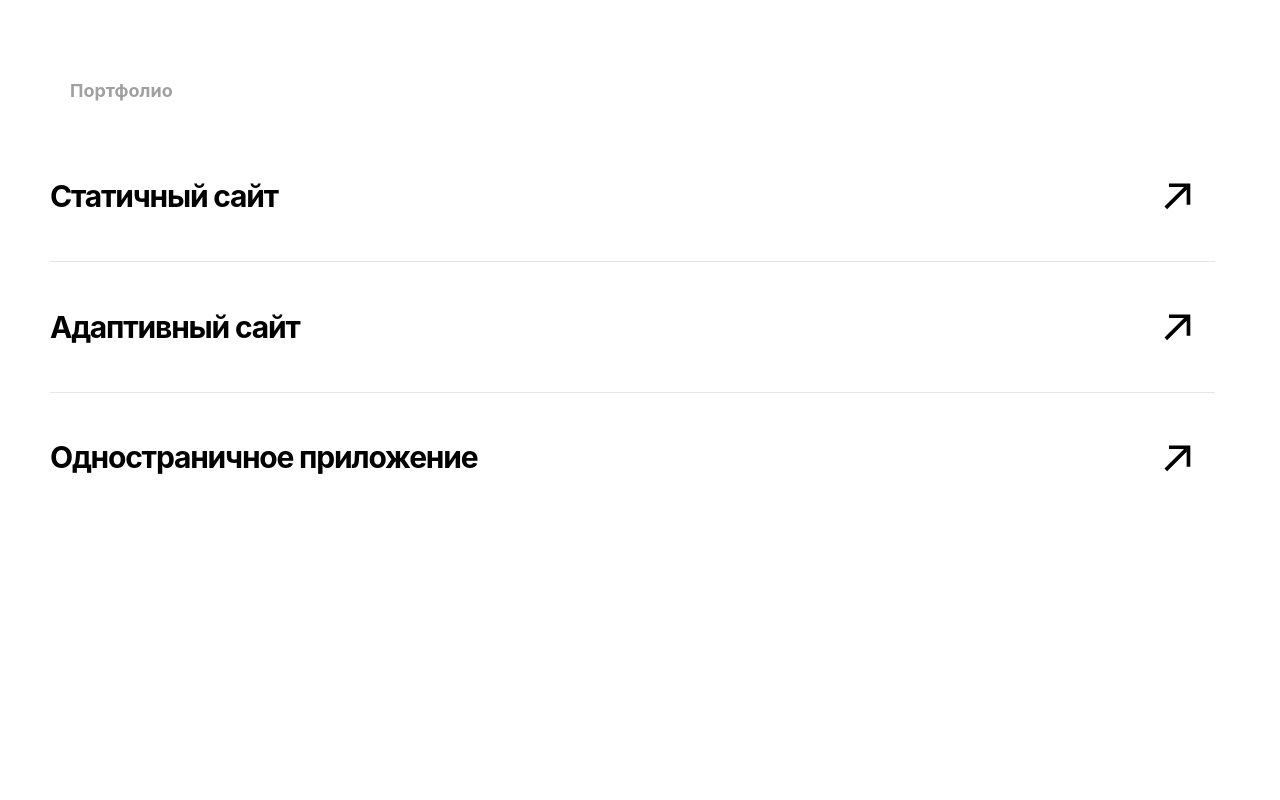
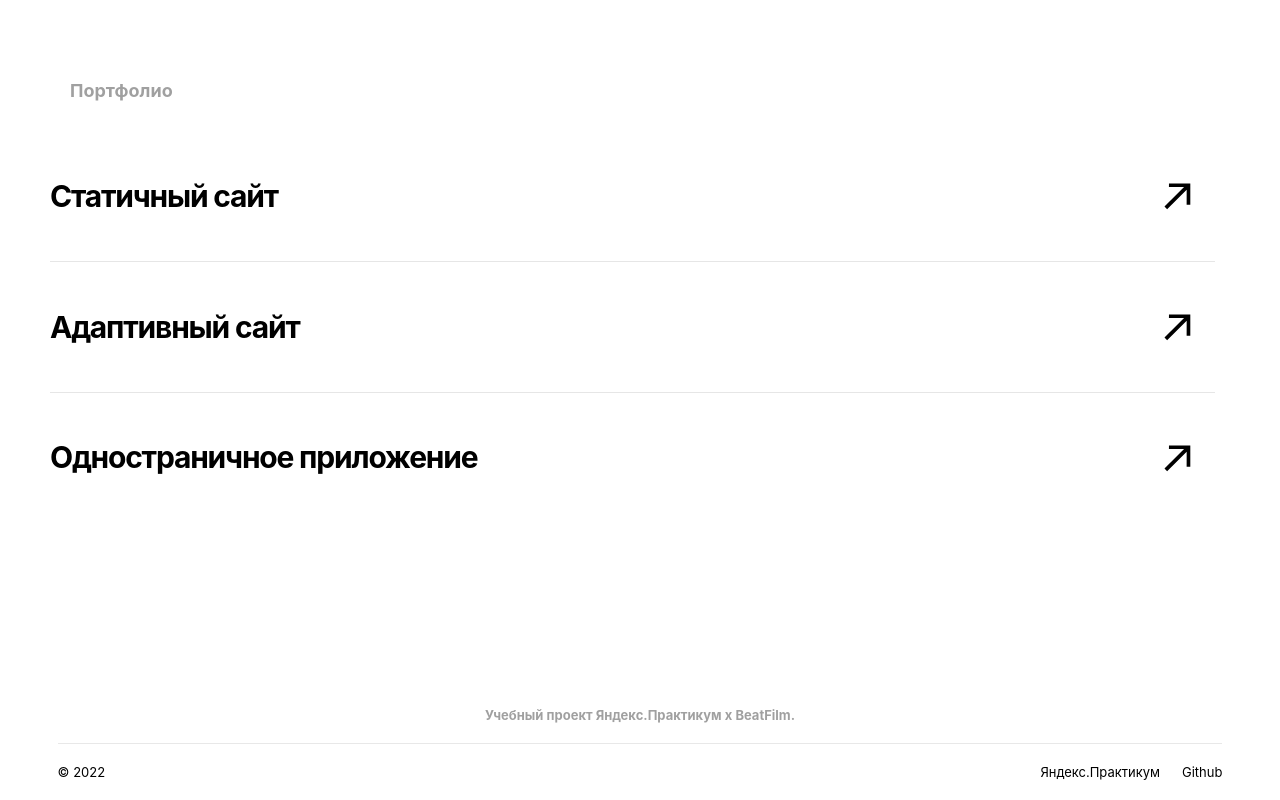
Before and after one commit to KatyaTopchieva/movies-explorer-frontend, a React (Create React App) app: page / in a window 1280 px wide. Shown: the part 2431-3231 px from the top of the page. Before the commit the page ends 3059 px from the top, so only its background shows below. Built offline with nearby package versions, Linux system fonts and the light colour scheme.

Commit message:
"feat: add Footer"

```diff
--- a/src/components/Footer/Footer.css
+++ b/src/components/Footer/Footer.css
@@ -0,0 +1,89 @@
+.footer {
+  display: flex;
+  flex-direction: column;
+  align-items: center;
+  font-weight: 400;
+}
+
+.footer__title {
+  font-size: 12px;
+  line-height: 15px;
+  text-align: center;
+  color: #A0A0A0;
+  margin: 79px 0 0;
+  padding: 0 0 21px;
+  border-bottom: 1px solid  #E8E8E8;
+  width: 91%;
+}
+
+.footer__container {
+  display: flex;
+  flex-direction: column;
+  align-items: center;
+  width: 91%;
+}
+
+.footer__list {
+  display: flex;
+  flex-direction: column;
+  align-items: center;
+  justify-content: space-between;
+  list-style: none;
+  height: 42px;
+  padding: 0;
+  margin:30px 0 0;
+}
+
+.footer__list-item {
+  font-size: 12px;
+  line-height: 15px;
+  cursor: pointer;
+}
+
+.footer__link {
+  text-decoration: none;
+  color: #000;
+}
+
+.footer__date {
+  font-size: 12px;
+  line-height: 15px;
+  margin: 30px 0 37px;
+  color: #A0A0A0;
+}
+
+@media (min-width: 768px) {
+  .footer__title {
+    font-size: 13px;
+    line-height: 16px;
+    padding: 0 0 20px;
+  }
+
+  .footer__container {
+    display: flex;
+    flex-direction: row-reverse;
+    align-items: center;
+    justify-content: space-between;
+  }
+
+  .footer__list {
+    flex-direction: row;
+    align-items: center;
+    justify-content: space-between;
+    height: 16px;
+    margin: 20px 0 20px;
+    width: 182px;
+  }
+
+  .footer__list-item {
+    font-size: 13px;
+    line-height: 16px;
+  }
+
+  .footer__date {
+    font-size: 13px;
+    line-height: 16px;
+    margin: 20px 0 20px;
+    color: #000;
+  }
+}
--- a/src/components/Footer/Footer.js
+++ b/src/components/Footer/Footer.js
@@ -0,0 +1,22 @@
+import React from "react"
+import './Footer.css'
+
+function Footer() {
+  return (
+    <section className="footer">
+      <h3 className="footer__title">Учебный проект Яндекс.Практикум х BeatFilm.</h3>
+        <div className="footer__container">
+          <ul className="footer__list">
+            <li className="footer__list-item">
+              <a className="footer__link" href="https://practicum.yandex.ru/web/" target="_blank" rel="noreferrer">Яндекс.Практикум</a>
+            </li>
+            <li className="footer__list-item">
+              <a className="footer__link" href="https://github.com/KatyaTopchieva" target="_blank" rel="noreferrer">Github</a>
+            </li>
+          </ul>
+          <p className="footer__date">&copy; {new Date().getFullYear()}</p>
+        </div>
+    </section>
+  )
+}
+export default Footer
--- a/src/components/Main/Main.js
+++ b/src/components/Main/Main.js
@@ -4,7 +4,7 @@ import AboutProject from '../AboutProject/AboutProject'
 import Techs from '../Techs/Techs'
 import AboutMe from '../AboutMe/AboutMe'
 import Portfolio from '../Portfolio/Portfolio'
-// import Footer from '../Footer/Footer'
+import Footer from '../Footer/Footer'
 
 function Main() {
   return (
@@ -15,7 +15,7 @@ function Main() {
       <Techs />
       <AboutMe />
       <Portfolio />
-			{/* <Footer /> */}
+			<Footer />
     </main>
   )
 }
```
